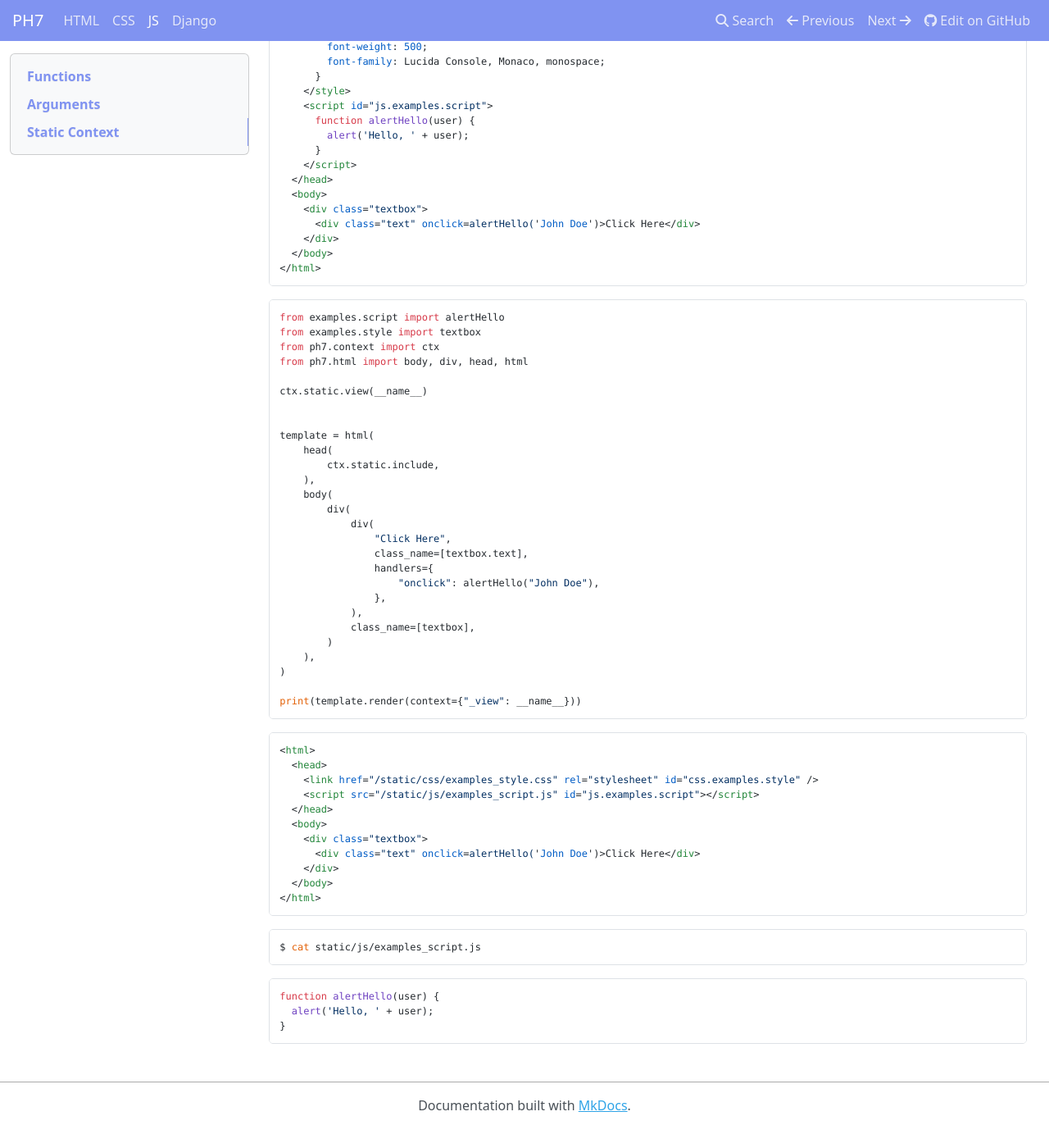
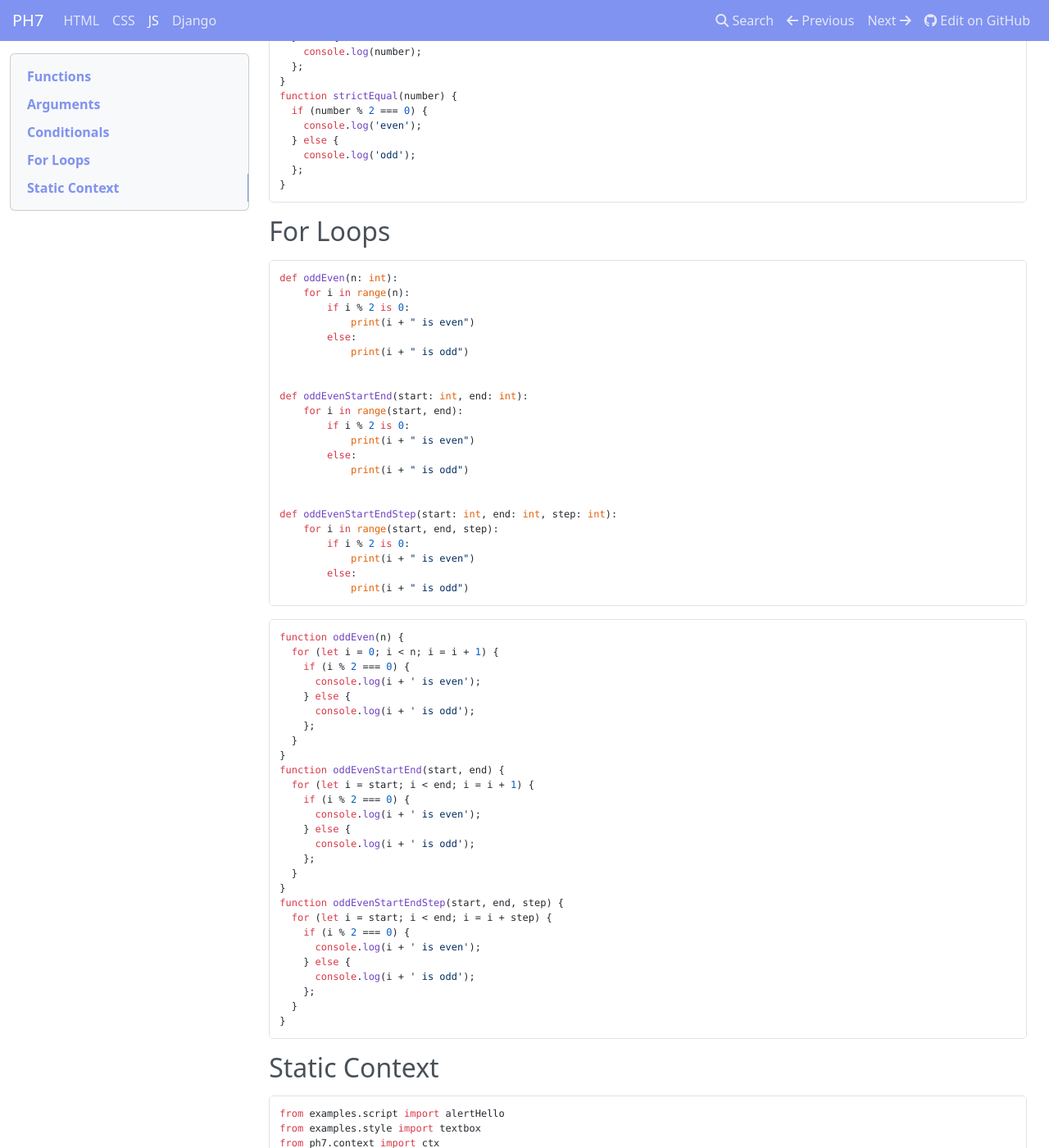
Before and after one commit to angrybayblade/ph7, an MkDocs documentation site: the page built from docs/js.md, in a window 1280 px wide and 1400 px high, scrolled down 3572 px. Shown: the whole window at 82% size. Built offline with MkDocs 1.6.1, drawn with Linux system fonts in a browser that asks for light colours; nearby versions of some CDN libraries; before the commit the page ends 4948 px from its top, so only the background shows below that; some of the changed text lies outside the part shown.

Commit message:
docs: examples for js loops and conditionals

````diff
--- a/docs/js.md
+++ b/docs/js.md
@@ -80,8 +80,7 @@ print(template)
 
 ## Arguments
 
-You can define function with arguments using `ph7.js.js_callable` decorator.
-
+If you want to render a function call with arguments you can decorate a method with `ph7.js.js_callable` and it'll allow you to render function calls with arguments.
 
 <!-- {"type": "html", "file": "examples/js_function_arguments.py"} -->
 ```python
@@ -153,6 +152,127 @@ print(template.render(context={"users": ["john.doe", "jane.doe"]}))
 <!-- end -->
 
 These function calls are also type checkable.
+
+## Conditionals
+
+<!-- {"type": "js", "file": "examples/js_conditionals.py", "read": "stdout", "class": "side-by-side", "lines": {"input": [3, -11]}} -->
+<div class='side-by-side'>
+```python
+def checkCondition(number: int):
+    if number % 2 == 0:
+        print("even")
+    else:
+        print("odd")
+
+
+def fizzBuzz(number: int):
+    if number % 3 == 0 and number % 5 == 0:
+        print("fizzbuzz")
+    elif number % 3 == 0:
+        print("fizz")
+    elif number % 5 == 0:
+        print("buzz")
+    else:
+        print(number)
+
+
+def strictEqual(number: int):
+    if number % 2 is 0:
+        print("even")
+    else:
+        print("odd")
+```
+
+```js
+function checkCondition(number) {
+  if (number % 2 == 0) {
+    console.log('even');
+  } else {
+    console.log('odd');
+  };
+}
+function fizzBuzz(number) {
+  if (number % 3 == 0 && number % 5 == 0) {
+    console.log('fizzbuzz');
+  } else if (number % 3 == 0) {
+    console.log('fizz');
+  } else if (number % 5 == 0) {
+    console.log('buzz');
+  } else {
+    console.log(number);
+  };
+}
+function strictEqual(number) {
+  if (number % 2 === 0) {
+    console.log('even');
+  } else {
+    console.log('odd');
+  };
+}
+```
+</div>
+<!-- end -->
+
+## For Loops
+
+<!-- {"type": "js", "file": "examples/js_for_loop.py", "read": "stdout", "class": "side-by-side", "lines": {"input": [3, -11]}} -->
+<div class='side-by-side'>
+```python
+def oddEven(n: int):
+    for i in range(n):
+        if i % 2 is 0:
+            print(i + " is even")
+        else:
+            print(i + " is odd")
+
+
+def oddEvenStartEnd(start: int, end: int):
+    for i in range(start, end):
+        if i % 2 is 0:
+            print(i + " is even")
+        else:
+            print(i + " is odd")
+
+
+def oddEvenStartEndStep(start: int, end: int, step: int):
+    for i in range(start, end, step):
+        if i % 2 is 0:
+            print(i + " is even")
+        else:
+            print(i + " is odd")
+```
+
+```js
+function oddEven(n) {
+  for (let i = 0; i < n; i = i + 1) {
+    if (i % 2 === 0) {
+      console.log(i + ' is even');
+    } else {
+      console.log(i + ' is odd');
+    };
+  }
+}
+function oddEvenStartEnd(start, end) {
+  for (let i = start; i < end; i = i + 1) {
+    if (i % 2 === 0) {
+      console.log(i + ' is even');
+    } else {
+      console.log(i + ' is odd');
+    };
+  }
+}
+function oddEvenStartEndStep(start, end, step) {
+  for (let i = start; i < end; i = i + step) {
+    if (i % 2 === 0) {
+      console.log(i + ' is even');
+    } else {
+      console.log(i + ' is odd');
+    };
+  }
+}
+```
+</div>
+<!-- end -->
 
 ## Static Context
 
````
Also changed, not shown: 2 other files.
